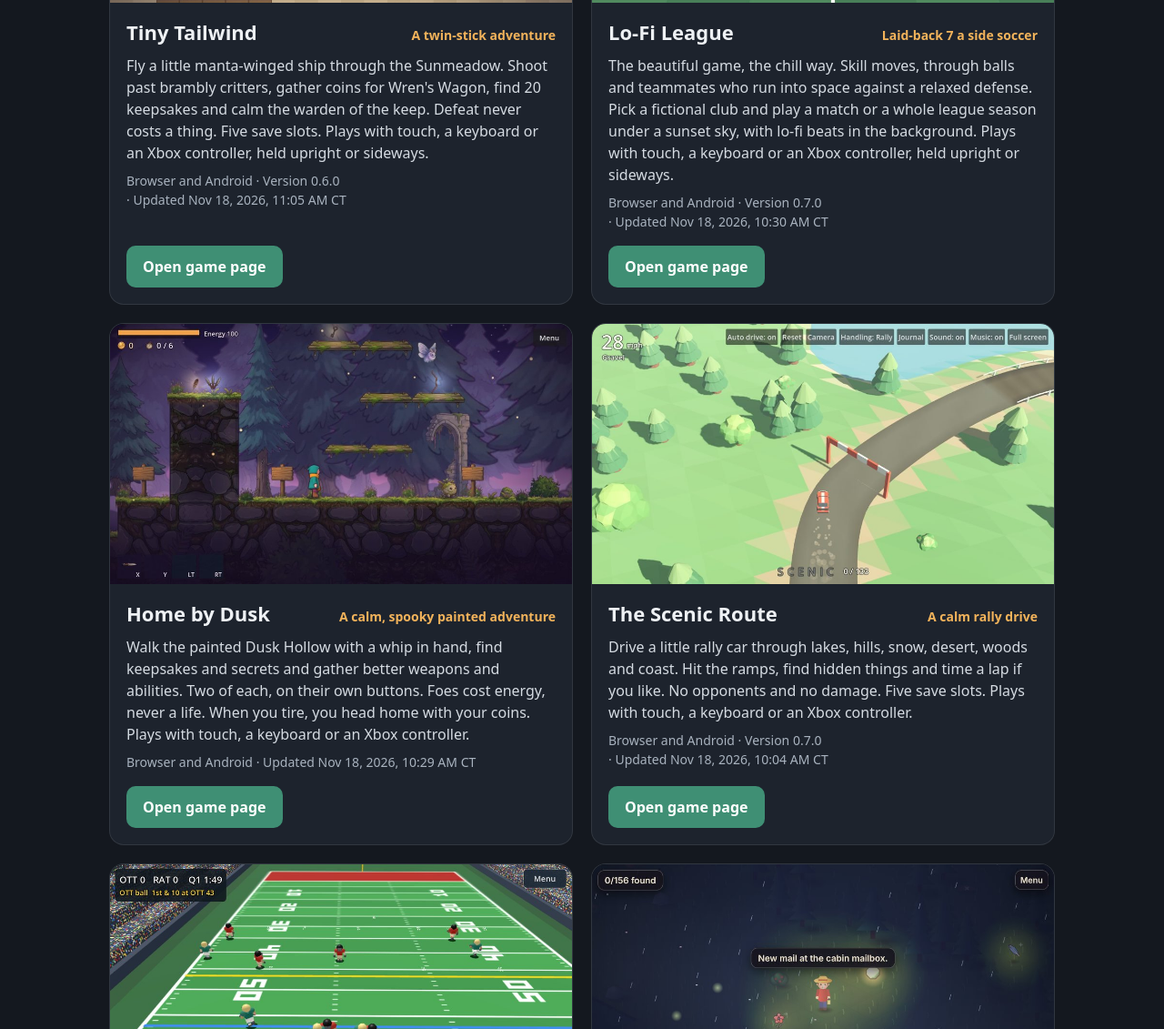
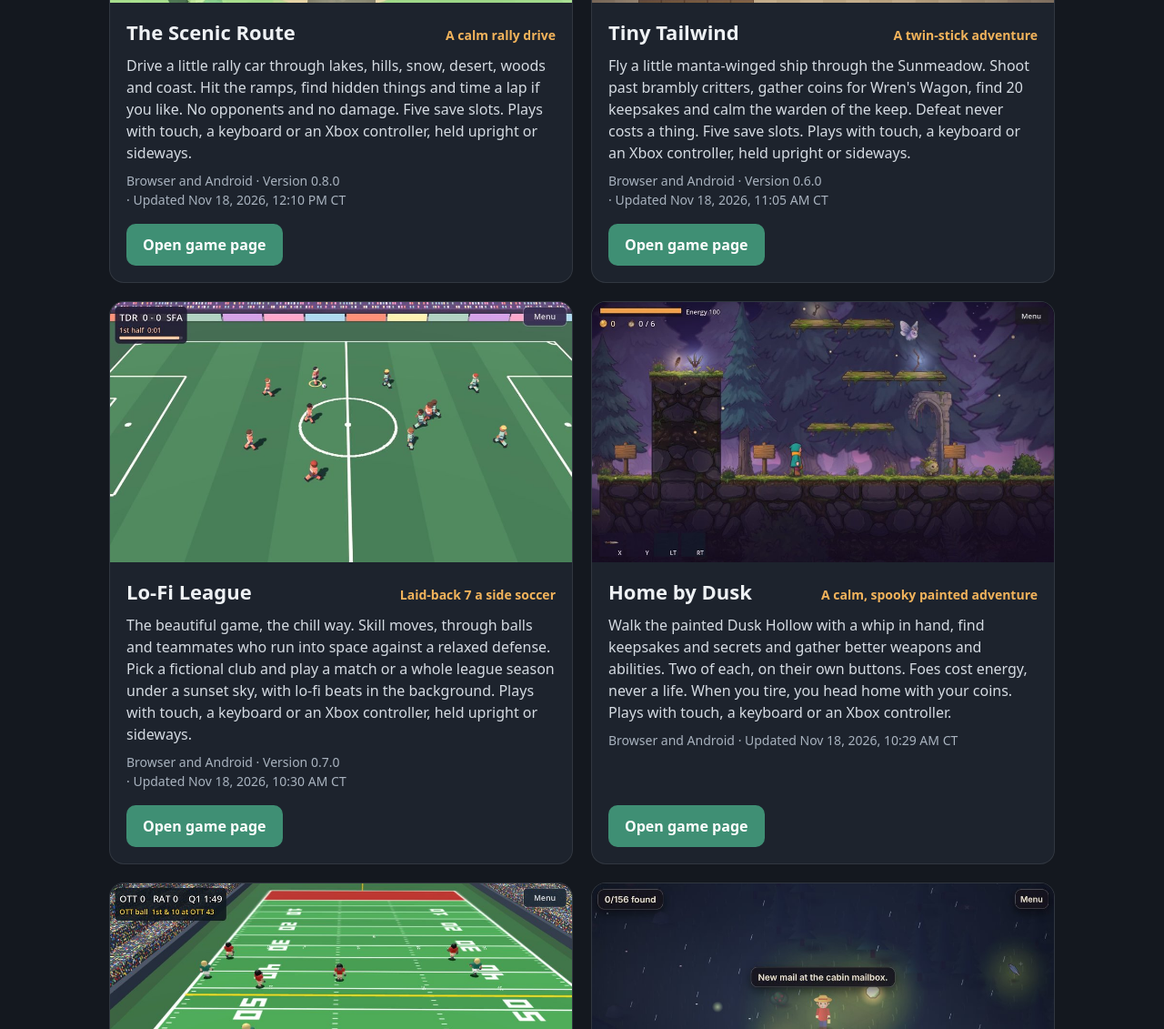
Before and after one commit to bclark10121-cloud/bclark10121-cloud.github.io, a plain HTML site: page index.html in a window 1280 px wide. Shown: the part 1009-2140 px from the top of the page at 91% size. Drawn offline with Linux system fonts and the light colour scheme; no server answers.

Commit message:
Game Shelf: The Scenic Route 0.8.0 card, upright or sideways
Co-Authored-By: Claude Opus 5.5 <noreply@anthropic.com>
Claude-Session: https://claude.ai/code/session_0117TTYDT4Kazu5xkJL2ka71

```diff
--- a/index.html
+++ b/index.html
@@ -132,8 +132,8 @@ footer{margin-top:40px;color:var(--soft);font-size:14px;text-align:center}
 <a class="shot" href="the-scenic-route/"><img src="images/the-scenic-route.jpg?v=0.6.0p" alt="The Scenic Route: the car on a winding road through green hills and pines, at a checkpoint gate" width="960" height="540" loading="lazy"></a>
 <div class="body">
 <div class="top"><h2><a href="the-scenic-route/">The Scenic Route</a></h2><span class="tag">A calm rally drive</span></div>
-<p class="desc">Drive a little rally car through lakes, hills, snow, desert, woods and coast. Hit the ramps, find hidden things and time a lap if you like. No opponents and no damage. Five save slots. Plays with touch, a keyboard or an Xbox controller.</p>
-<p class="meta">Browser and Android<span class="ver"> · Version 0.7.0</span> <span class="upd">· Updated <time datetime="2026-11-18T10:04-06:00">Nov 18, 2026, 10:04 AM CT</time></span></p>
+<p class="desc">Drive a little rally car through lakes, hills, snow, desert, woods and coast. Hit the ramps, find hidden things and time a lap if you like. No opponents and no damage. Five save slots. Plays with touch, a keyboard or an Xbox controller, held upright or sideways.</p>
+<p class="meta">Browser and Android<span class="ver"> · Version 0.8.0</span> <span class="upd">· Updated <time datetime="2026-11-18T12:10-06:00">Nov 18, 2026, 12:10 PM CT</time></span></p>
 <div class="actions"><a class="btn" href="the-scenic-route/">Open game page</a></div>
 </div>
 </article>
```
